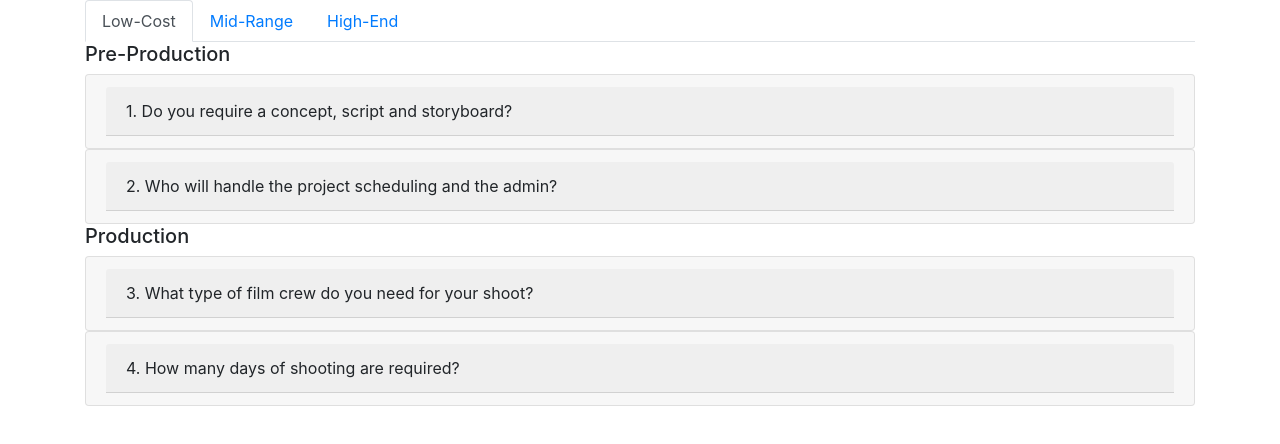
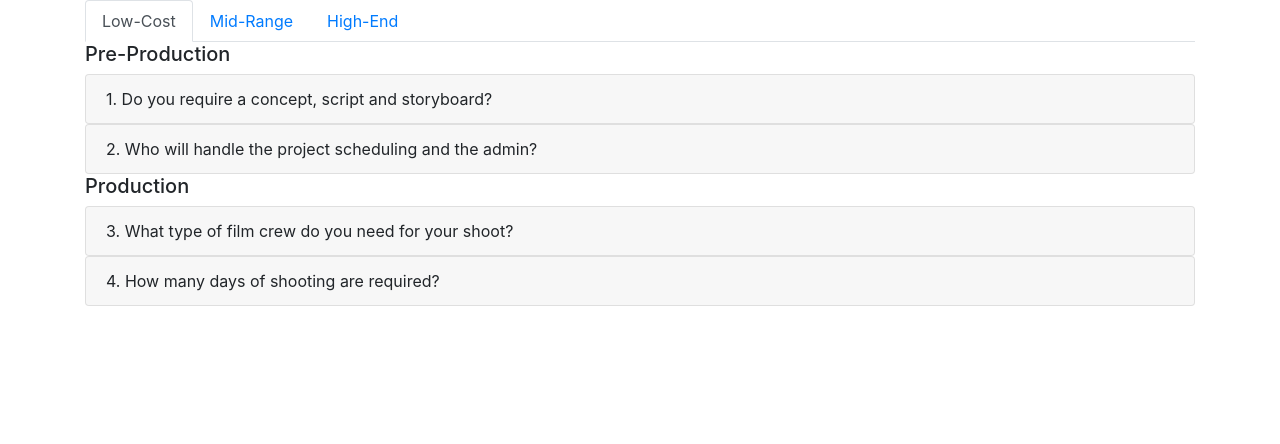
Before and after one commit to KosenkoDmitriy/react-calculator-accordion, a React (Create React App) app: page / in a window 1280 px wide. Shown: the top 444 px of the page. Built offline with nearby package versions, Linux system fonts and the light colour scheme.

Commit message:
Entire Header Clickable #

```diff
--- a/src/App.js
+++ b/src/App.js
@@ -141,11 +141,9 @@ class App extends Component {
                       // defaultActiveKey="0"
                       >
                         <Card>
-                          <Card.Header>
-                            <Accordion.Toggle as={Card.Header} eventKey={`${qid}`}>
-                              {question.title}
-                            </Accordion.Toggle>
-                          </Card.Header>
+                          <Accordion.Toggle as={Card.Header} eventKey={`${qid}`}>
+                            {question.title}
+                          </Accordion.Toggle>
                           <Accordion.Collapse eventKey={`${qid}`}>
                             <Card.Body>
                               {question.answers && question.answers.map(answer => <p>{answer.title}</p>)}
```
